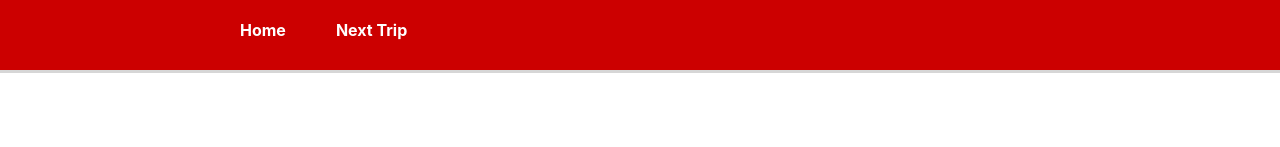
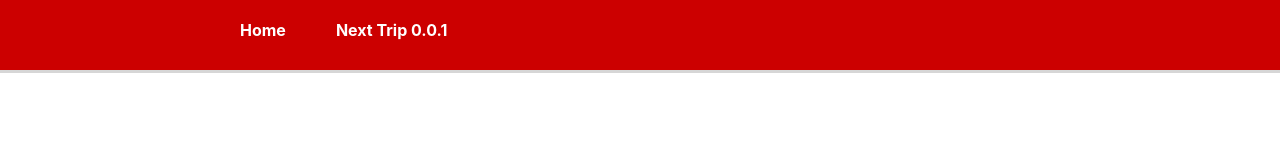
Before and after one commit to azuldev1/next-trip-app, a React (Create React App) app: page / in a window 1280 px wide. Shown: the top 147 px of the page. Built offline with nearby package versions, Linux system fonts and the light colour scheme.

Commit message:
my test pr

```diff
--- a/src/App.js
+++ b/src/App.js
@@ -23,7 +23,7 @@ function App() {
             <div>
               <Link
                 to="/next-trip">
-                Next Trip
+                Next Trip 0.0.1
               </Link>
             </div>
             </div>
```
